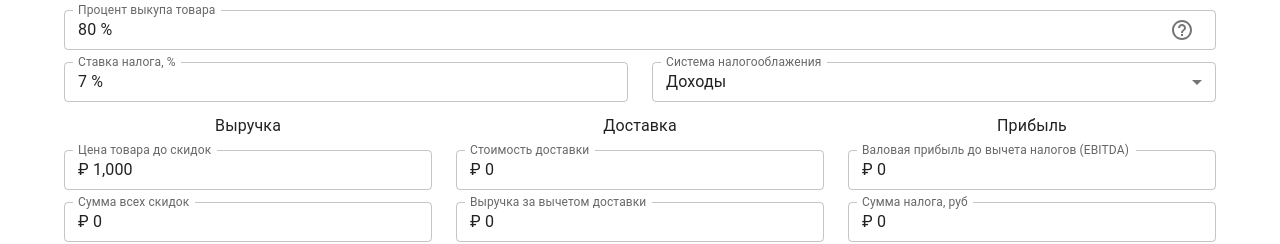
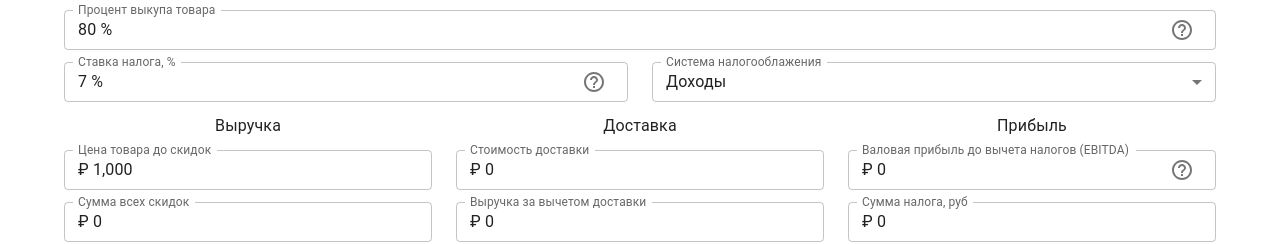
Before and after one commit to albul-k/wb-price, a React (Create React App) app: page / in a window 1280 px wide. Shown: the part 252-496 px from the top of the page. Built offline with nearby package versions, Linux system fonts and the light colour scheme.

Commit message:
Add some tooltips

```diff
--- a/src/views/Main.tsx
+++ b/src/views/Main.tsx
@@ -134,7 +134,7 @@ export default function Main() {
             endAdornment: (
               <InputAdornment position="end">
                 <Tooltip
-                  title="Стоимость одной единицы товара для вас"
+                  title="Закупочная стоимость одной единицы товара"
                 >
                   <HelpOutlineIcon
                     sx={{
@@ -210,7 +210,7 @@ export default function Main() {
                   <Tooltip
                     title={
                       <React.Fragment>
-                        {'Если вы не знаете процент, то:'}<br />
+                        {'Если Вы не знаете процент, то:'}<br />
                         {'- для всех категорий, которые требуют примерки 30%'}<br />
                         {'- для остального товара 70-80%'}
                       </React.Fragment>
@@ -236,6 +236,25 @@ export default function Main() {
           label="Ставка налога, %"
           InputProps={{
             inputComponent: PercentFormat as any,
+            endAdornment: (
+              <InputAdornment position="end">
+                <Tooltip
+                  title={
+                    <React.Fragment>
+                      {'Если "Самозанятый", то выбрать'}<br />
+                      {'систему налогооблажения "Доходы" и указать ставку налога'}
+                    </React.Fragment>
+                  }
+                >
+                  <HelpOutlineIcon
+                    sx={{
+                      color: 'action.active',
+                      marginRight: (theme) => theme.spacing(1),
+                      marginY: (theme) => theme.spacing(0.5),
+                    }} />
+                </Tooltip>
+              </InputAdornment>
+            ),
           }}
           onChange={handleInputChange}
         />
@@ -343,9 +362,27 @@ export default function Main() {
       <Grid item xs={4}>
         <Grid container rowSpacing={1.5} spacing={3}>
           <Grid item xs={12}>
-            <TextFieldCustomMoney
+            <TextFieldCustom
               label="Валовая прибыль до вычета налогов (EBITDA)"
               value={stateCalc.ebitda}
+              InputProps={{
+                readOnly: true,
+                inputComponent: MoneyFormatInput as any,
+                endAdornment: (
+                  <InputAdornment position="end">
+                    <Tooltip
+                      title="Выручка за минусом себестоимости"
+                    >
+                      <HelpOutlineIcon
+                        sx={{
+                          color: 'action.active',
+                          marginRight: (theme) => theme.spacing(1),
+                          marginY: (theme) => theme.spacing(0.5),
+                        }} />
+                    </Tooltip>
+                  </InputAdornment>
+                ),
+              }}
             />
           </Grid>
           <Grid item xs={12}>
```
